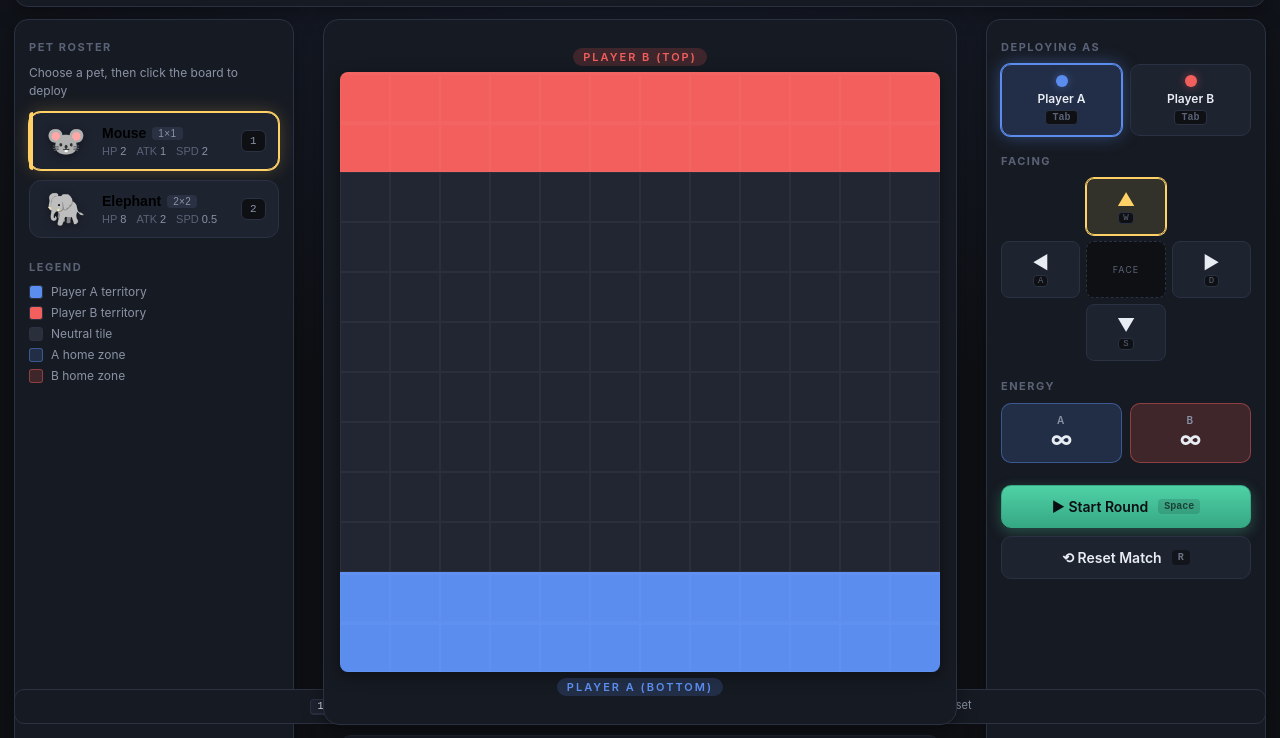
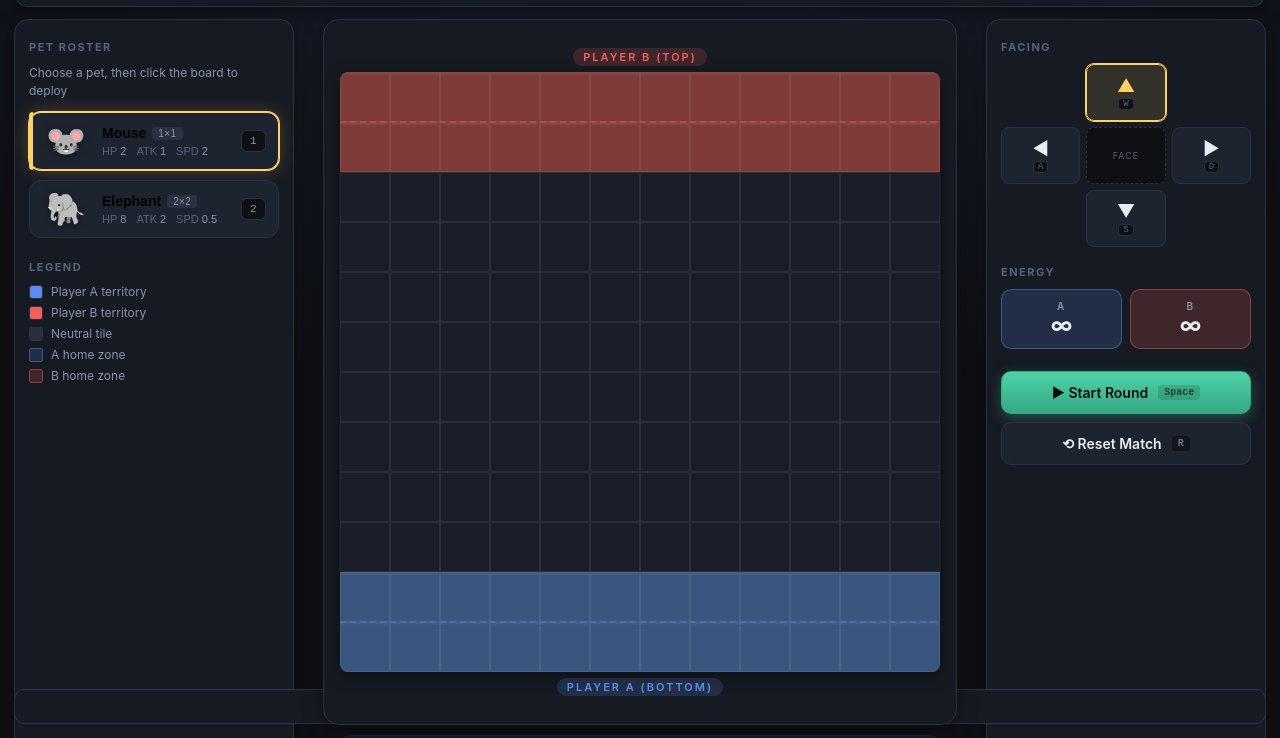
Before and after one commit to Timothy-Cao/pet-painters, a website built with Vite: page index.html in a window 1280 px wide. Shown: the part 62-800 px from the top of the page. Built offline with nearby package versions, Linux system fonts and the light colour scheme.

Commit message:
Mute tile palette + auto-detect deploying player from home zone
- Tile colors desaturated so grid lines remain visible through painted
  territory. Home-zone tints softened to 6% alpha; home borders to 40%.
- Deploy preview is now a neutral light-gray ghost instead of being
  color-coded per player.
- Remove 'Deploying As' player toggle from sidebar. The deploying
  player is now inferred from whichever home zone the click lands in,
  with an explanatory banner when neither home zone matches.
- Drop the Tab keybinding and trim the footer hint accordingly.

Co-Authored-By: Claude Opus 4.6 <noreply@anthropic.com>

```diff
--- a/index.html
+++ b/index.html
@@ -61,20 +61,6 @@
       </section>
 
       <aside class="sidebar sidebar-right">
-        <div class="panel-title">Deploying As</div>
-        <div class="player-toggle">
-          <button class="btn-player btn-player-a" data-player="A" id="player-a">
-            <span class="dot dot-a"></span>
-            <span class="btn-player-label">Player A</span>
-            <span class="btn-hotkey">Tab</span>
-          </button>
-          <button class="btn-player btn-player-b" data-player="B" id="player-b">
-            <span class="dot dot-b"></span>
-            <span class="btn-player-label">Player B</span>
-            <span class="btn-hotkey">Tab</span>
-          </button>
-        </div>
-
         <div class="panel-title">Facing</div>
         <div class="facing-grid">
           <div></div>
@@ -116,8 +102,7 @@
     <footer class="footer">
       <span><kbd>1</kbd>/<kbd>2</kbd> select pet</span>
       <span><kbd>W</kbd><kbd>A</kbd><kbd>S</kbd><kbd>D</kbd> facing</span>
-      <span><kbd>Tab</kbd> switch player</span>
-      <span><kbd>Click</kbd> deploy</span>
+      <span><kbd>Click</kbd> deploy in home zone</span>
       <span><kbd>Space</kbd> start round</span>
       <span><kbd>R</kbd> reset</span>
     </footer>
--- a/src/input/deploy-ui.ts
+++ b/src/input/deploy-ui.ts
@@ -50,10 +50,6 @@ export function attachDeployUI(
       submitReady(state, 'A');
       submitReady(state, 'B');
     }
-    else if (k === 'tab') {
-      e.preventDefault();
-      state.activePlanningPlayer = state.activePlanningPlayer === 'A' ? 'B' : 'A';
-    }
     refreshAll(state, ui);
   });
 
@@ -77,7 +73,13 @@ export function attachDeployUI(
   canvas.addEventListener('click', () => {
     if (state.phase !== 'planning') return;
     if (!ui.selectedDefId || !ui.hoverTile) return;
-    const result = tryDeploy(state, state.activePlanningPlayer, ui.selectedDefId, ui.hoverTile, ui.facing);
+    const def = getPetDef(ui.selectedDefId);
+    const player = inferPlayerFromAnchor(ui.hoverTile.x, ui.hoverTile.y, def.size.w, def.size.h);
+    if (!player) {
+      showBanner('Click inside a home zone to deploy');
+      return;
+    }
+    const result = tryDeploy(state, player, ui.selectedDefId, ui.hoverTile, ui.facing);
     if (!result.ok) {
       showBanner(`Cannot deploy: ${result.reason}`);
     }
@@ -85,13 +87,14 @@ export function attachDeployUI(
   });
 }
 
-const PLAYER_COLOR = {
-  A: { fill: 'rgba(91, 141, 239, 0.30)', stroke: '#5b8def', invalid: 'rgba(242, 95, 92, 0.35)' },
-  B: { fill: 'rgba(242, 95, 92, 0.30)', stroke: '#f25f5c', invalid: 'rgba(242, 95, 92, 0.35)' },
+const PREVIEW = {
+  fill: 'rgba(160, 168, 184, 0.22)',
+  stroke: '#a0a8b8',
+  invalidFill: 'rgba(242, 95, 92, 0.20)',
+  invalidStroke: '#f25f5c',
 };
 
 function inHomeZone(player: 'A' | 'B', x: number, y: number, w: number, h: number): boolean {
-  // anchor is (x, y) bottom-left in board coords; footprint covers y..y+h-1
   if (x < 0 || x + w > BOARD_SIZE) return false;
   for (let dy = 0; dy < h; dy++) {
     const ty = y + dy;
@@ -99,6 +102,13 @@ function inHomeZone(player: 'A' | 'B', x: number, y: number, w: number, h: numbe
     if (player === 'B' && (ty < BOARD_SIZE - HOME_ROWS || ty >= BOARD_SIZE)) return false;
   }
   return true;
+}
+
+// Returns the player whose home zone fully contains the given footprint, or null.
+export function inferPlayerFromAnchor(x: number, y: number, w: number, h: number): 'A' | 'B' | null {
+  if (inHomeZone('A', x, y, w, h)) return 'A';
+  if (inHomeZone('B', x, y, w, h)) return 'B';
+  return null;
 }
 
 export function renderDeployPreview(
@@ -111,27 +121,25 @@ export function renderDeployPreview(
   // Hover highlight (even without selection)
   if (ui.hoverTile) {
     const { px, py } = tileToPixel(rc, ui.hoverTile.x, ui.hoverTile.y);
-    rc.ctx.strokeStyle = 'rgba(255,255,255,0.25)';
+    rc.ctx.strokeStyle = 'rgba(255,255,255,0.18)';
     rc.ctx.lineWidth = 1.5;
     rc.ctx.strokeRect(px + 1, py + 1, rc.tileSize - 2, rc.tileSize - 2);
   }
 
   if (!ui.selectedDefId || !ui.hoverTile) return;
   const def = getPetDef(ui.selectedDefId);
-  const player = state.activePlanningPlayer;
-  const colors = PLAYER_COLOR[player];
 
-  const valid = inHomeZone(player, ui.hoverTile.x, ui.hoverTile.y, def.size.w, def.size.h);
+  const player = inferPlayerFromAnchor(ui.hoverTile.x, ui.hoverTile.y, def.size.w, def.size.h);
+  const valid = player !== null;
 
-  // Pet footprint top-left in screen coords
   const { px, py } = tileToPixel(rc, ui.hoverTile.x, ui.hoverTile.y + def.size.h - 1);
   const w = def.size.w * rc.tileSize;
   const h = def.size.h * rc.tileSize;
 
-  rc.ctx.fillStyle = valid ? colors.fill : colors.invalid;
+  rc.ctx.fillStyle = valid ? PREVIEW.fill : PREVIEW.invalidFill;
   rc.ctx.fillRect(px, py, w, h);
 
-  rc.ctx.strokeStyle = valid ? colors.stroke : '#f25f5c';
+  rc.ctx.strokeStyle = valid ? PREVIEW.stroke : PREVIEW.invalidStroke;
   rc.ctx.lineWidth = 2;
   rc.ctx.setLineDash(valid ? [] : [4, 3]);
   rc.ctx.strokeRect(px + 1, py + 1, w - 2, h - 2);
@@ -145,8 +153,7 @@ export function renderDeployPreview(
   rc.ctx.fillText(def.emoji, px + w / 2, py + h / 2);
   rc.ctx.globalAlpha = 1;
 
-  // Facing arrow
-  drawFacingArrow(rc, px, py, w, h, ui.facing, valid ? colors.stroke : '#f25f5c');
+  drawFacingArrow(rc, px, py, w, h, ui.facing, valid ? PREVIEW.stroke : PREVIEW.invalidStroke);
 }
 
 function drawFacingArrow(
--- a/src/render/board.ts
+++ b/src/render/board.ts
@@ -3,15 +3,15 @@ import type { Board } from '../types/game';
 import { BOARD_SIZE, HOME_ROWS } from '../config/constants';
 
 const COLORS = {
-  neutral: '#222633',
-  A: '#5b8def',
-  B: '#f25f5c',
+  neutral: '#1a1e29',
+  A: '#3a567f',
+  B: '#7f3a3a',
 };
-const HOME_A_TINT = 'rgba(91, 141, 239, 0.10)';
-const HOME_B_TINT = 'rgba(242, 95, 92, 0.10)';
-const GRID_LINE = 'rgba(255, 255, 255, 0.04)';
-const HOME_BORDER_A = 'rgba(91, 141, 239, 0.55)';
-const HOME_BORDER_B = 'rgba(242, 95, 92, 0.55)';
+const HOME_A_TINT = 'rgba(91, 141, 239, 0.06)';
+const HOME_B_TINT = 'rgba(242, 95, 92, 0.06)';
+const GRID_LINE = 'rgba(255, 255, 255, 0.07)';
+const HOME_BORDER_A = 'rgba(91, 141, 239, 0.4)';
+const HOME_BORDER_B = 'rgba(242, 95, 92, 0.4)';
 
 function isHomeRow(y: number, who: 'A' | 'B'): boolean {
   if (who === 'A') return y < HOME_ROWS;
--- a/src/ui/sandbox-ui.ts
+++ b/src/ui/sandbox-ui.ts
@@ -1,4 +1,4 @@
-import type { MatchState, PlayerId, Direction } from '../types/game';
+import type { MatchState, Direction } from '../types/game';
 import { MOUSE, ELEPHANT, getPetDef } from '../sim/pet-defs';
 import { submitReady } from '../sim/match';
 import { MOUSE_STATS, ELEPHANT_STATS, WIN_PAINT_THRESHOLD } from '../config/balance';
@@ -41,7 +41,6 @@ export function mountSandboxUI(
   bindings: SandboxUIBindings,
 ): void {
   buildPetRoster(state, ui);
-  bindPlayerToggle(state);
   bindFacing(ui);
   bindActions(state, bindings);
   refreshAll(state, ui);
@@ -78,16 +77,6 @@ function buildPetRoster(_state: MatchState, ui: SandboxUIState): void {
   }
 }
 
-function bindPlayerToggle(state: MatchState): void {
-  document.querySelectorAll<HTMLButtonElement>('.btn-player').forEach((btn) => {
-    btn.addEventListener('click', () => {
-      const p = btn.dataset.player as PlayerId;
-      state.activePlanningPlayer = p;
-      refreshPlayerToggle(state);
-    });
-  });
-}
-
 function bindFacing(ui: SandboxUIState): void {
   document.querySelectorAll<HTMLButtonElement>('.btn-facing').forEach((btn) => {
     btn.addEventListener('click', () => {
@@ -110,7 +99,6 @@ function bindActions(state: MatchState, bindings: SandboxUIBindings): void {
 
 export function refreshAll(state: MatchState, ui: SandboxUIState): void {
   refreshRoster(ui);
-  refreshPlayerToggle(state);
   refreshFacing(ui);
   refreshScores(state);
   refreshEnergy(state);
@@ -121,12 +109,6 @@ export function refreshAll(state: MatchState, ui: SandboxUIState): void {
 function refreshRoster(ui: SandboxUIState): void {
   document.querySelectorAll<HTMLElement>('.pet-card').forEach((el) => {
     el.classList.toggle('active', el.dataset.defId === ui.selectedDefId);
-  });
-}
-
-function refreshPlayerToggle(state: MatchState): void {
-  document.querySelectorAll<HTMLElement>('.btn-player').forEach((el) => {
-    el.classList.toggle('active', el.dataset.player === state.activePlanningPlayer);
   });
 }
 
```
